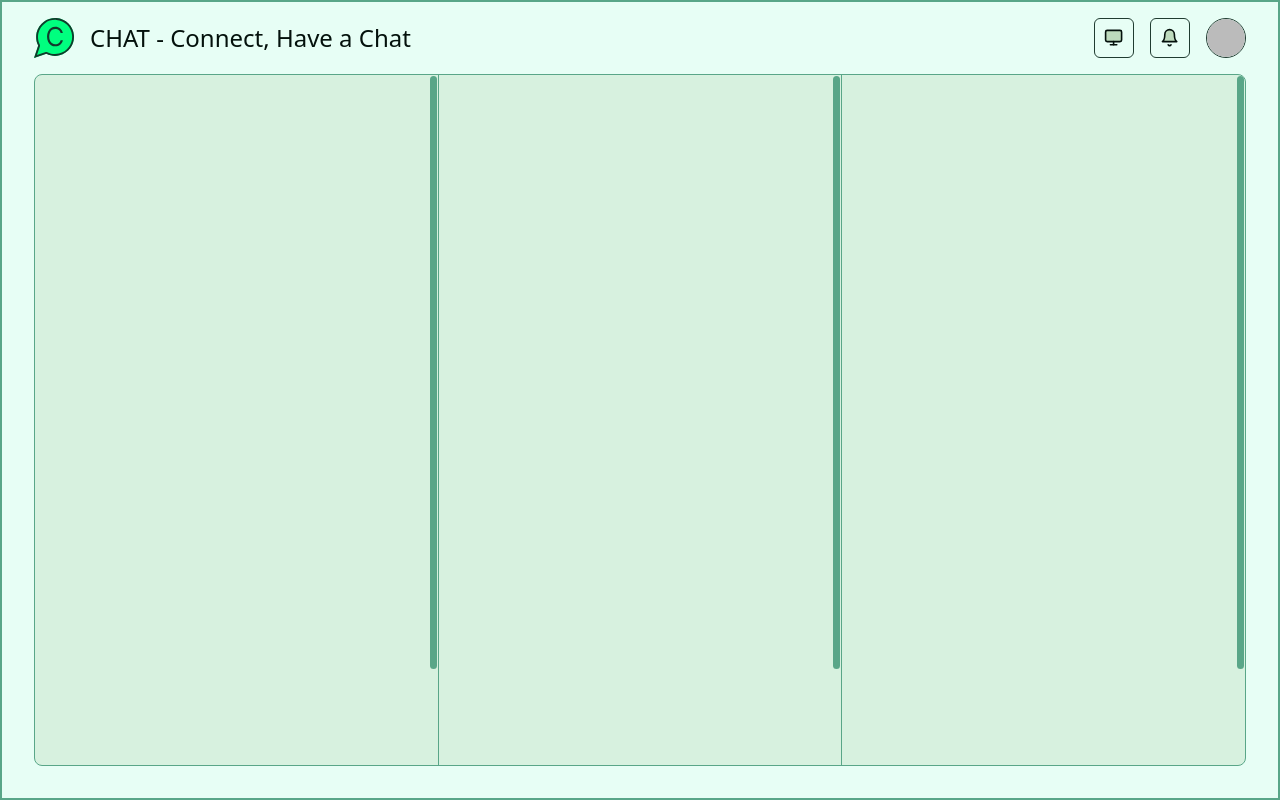
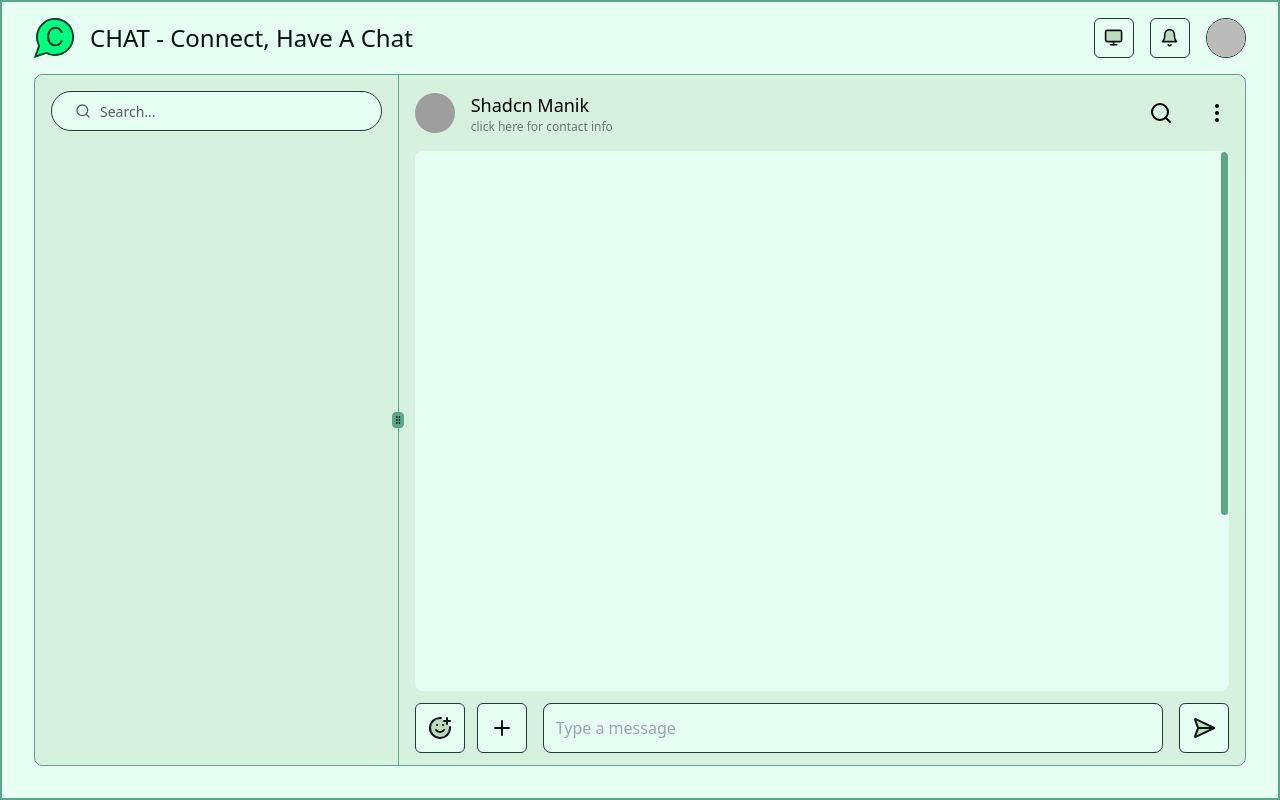
Before and after one commit to RanitManik/CHAT, a React (Vite) app: page / in a window 1280 px wide. Built offline with nearby package versions, Linux system fonts and the light colour scheme; no server answers; sample sign-in values are in the browser's storage; grey boxes are pictures that could not be loaded.

Commit message:
:sparkles: added DashBoard child components

```diff
--- a/package.json
+++ b/package.json
@@ -13,6 +13,7 @@
     "lucide-react": "^0.418.0",
     "react": "^18.2.0",
     "react-dom": "^18.2.0",
+    "react-resizable-panels": "^2.0.23",
     "react-router-dom": "^6.26.0",
     "sonner": "^1.5.0",
     "tailwind-merge": "^2.4.0",
--- a/src/components/block/Background.component.jsx
+++ b/src/components/block/Background.component.jsx
@@ -1,7 +1,7 @@
 const BackgroundComponent = ({ children }) => {
     return (
         <div className="m-auto duration-200 animate-in fade-in">
-            <div className="mx-auto min-h-[100svh] max-w-[1900px] caret-primary">
+            <div className="mx-auto grid min-h-[100svh] max-w-[1900px] items-center caret-primary">
                 {children}
             </div>
         </div>
--- /dev/null
+++ b/src/components/block/Contacts.component.jsx
@@ -0,0 +1,20 @@
+import { Input } from "@/components/ui/input.jsx";
+import { Search } from "lucide-react";
+
+const ContactsComponent = () => {
+    return (
+        <div className="p-4">
+            <div className="relative">
+                <Search className="absolute left-6 top-3 h-4 w-4 text-muted-foreground" />
+                <Input
+                    type="search"
+                    placeholder="Search..."
+                    className="w-full rounded-full bg-background pl-12"
+                />
+            </div>
+            <div></div>
+        </div>
+    );
+};
+
+export default ContactsComponent;
--- /dev/null
+++ b/src/components/block/Conversation.component.jsx
@@ -0,0 +1,84 @@
+import {
+    Avatar,
+    AvatarFallback,
+    AvatarImage,
+} from "@/components/ui/avatar.jsx";
+import {
+    Search,
+    EllipsisVertical,
+    SmilePlus,
+    Plus,
+    SendHorizontal,
+} from "lucide-react";
+import { ScrollArea } from "@/components/ui/scroll-area.jsx";
+import { Button } from "@/components/ui/button.jsx";
+
+const ConversationComponent = () => {
+    return (
+        <div className="flex h-full flex-col px-4">
+            <div className="flex items-center justify-between gap-4 py-4">
+                <div className="flex items-center gap-4">
+                    <Avatar>
+                        <AvatarImage
+                            title="@shadcn"
+                            src="https://github.com/shadcn.png"
+                            alt="@shadcn"
+                        />
+                        <AvatarFallback>CN</AvatarFallback>
+                    </Avatar>
+                    <div className="grid justify-between">
+                        <p className="text-lg font-[500]">Shadcn Manik</p>
+                        <span className="text-xs font-normal opacity-50">
+                            click here for contact info
+                        </span>
+                    </div>
+                </div>
+                <div className="flex items-center gap-8">
+                    <Search />
+                    <EllipsisVertical />
+                </div>
+            </div>
+            <ScrollArea
+                type="always"
+                className="flex-1 rounded-lg bg-background"
+            >
+                <div className="min-h-svh"></div>
+            </ScrollArea>
+            <div className="py-3">
+                <div className="flex items-end justify-between gap-4">
+                    <div className="flex items-center gap-3">
+                        <Button
+                            className="relative h-[50px] w-[50px]"
+                            variant="outline"
+                            size="icon"
+                        >
+                            <SmilePlus className="h-[1.5rem] w-[1.5rem] fill-accent stroke-primary transition-all duration-300 animate-in fade-in" />
+                        </Button>
+                        <Button
+                            className="relative h-[50px] w-[50px]"
+                            variant="outline"
+                            size="icon"
+                        >
+                            <Plus className="h-[1.5rem] w-[1.5rem] fill-accent stroke-primary transition-all duration-300 animate-in fade-in" />
+                        </Button>
+                    </div>
+                    <textarea
+                        placeholder="Type a message"
+                        rows="1"
+                        spellCheck="true"
+                        className="h-auto max-h-[20svh] flex-1 resize-none rounded-lg border border-input bg-background p-3 outline-none [field-sizing:content]"
+                    ></textarea>
+                    <Button
+                        className="relative h-[50px] w-[50px]"
+                        variant="outline"
+                        size="icon"
+                    >
+                        <SendHorizontal className="h-[1.5rem] w-[1.5rem] fill-accent stroke-primary transition-all duration-300 animate-in fade-in" />
+                    </Button>
+                </div>
+            </div>
+        </div>
+    );
+};
+
+export default ConversationComponent;
--- a/src/components/block/Dashboard.component.jsx
+++ b/src/components/block/Dashboard.component.jsx
@@ -1,28 +1,35 @@
 import NavigationComponent from "./Navigation.component.jsx";
 import { ScrollArea } from "@/components/ui/scroll-area.jsx";
+import ConversationComponent from "@/components/block/Conversation.component.jsx";
+import ContactsComponent from "@/components/block/Contacts.component.jsx";
+import {
+    ResizableHandle,
+    ResizablePanel,
+    ResizablePanelGroup,
+} from "@/components/ui/resizable.jsx";
 
 const DashboardComponent = () => {
     return (
         <main>
             <div className="flex h-screen max-h-[1080px] max-w-[1920px] flex-col bg-background px-4 md:px-6 lg:border-2 lg:px-8">
                 <NavigationComponent />
-                <div className="mb-4 flex h-full overflow-hidden rounded-lg border bg-accent/40 md:mb-6 lg:mb-8">
-                    <ScrollArea
-                        type="always"
-                        className="h-full flex-1 border-r"
+                <ResizablePanelGroup
+                    direction="horizontal"
+                    className="flex-1 rounded-lg border bg-accent/40 md:mb-6 lg:mb-8"
+                >
+                    <ResizablePanel
+                        defaultSize={30}
+                        className="min-w-[min(20vw,300px)] max-w-[min(40vw,600px)]"
                     >
-                        <div className="h-svh"></div>
-                    </ScrollArea>
-                    <ScrollArea
-                        type="always"
-                        className="h-full flex-1 border-r"
-                    >
-                        <div className="h-svh"></div>
-                    </ScrollArea>
-                    <ScrollArea type="always" className="h-full flex-1">
-                        <div className="h-svh"></div>
-                    </ScrollArea>
-                </div>
+                        <ScrollArea type="always" className="h-full">
+                            <ContactsComponent />
+                        </ScrollArea>
+                    </ResizablePanel>
+                    <ResizableHandle withHandle />
+                    <ResizablePanel defaultSize={70} className="flex flex-col">
+                        <ConversationComponent />
+                    </ResizablePanel>
+                </ResizablePanelGroup>
             </div>
         </main>
     );
--- a/src/components/block/Navigation.component.jsx
+++ b/src/components/block/Navigation.component.jsx
@@ -10,7 +10,7 @@ const NavigationComponent = () => {
                 <div className="flex h-full select-none items-center gap-4">
                     <img className="h-full" src={`${assets.logo}`} alt="" />
                     <h1 className="hidden text-2xl text-primary lg:block">
-                        CHAT - Connect, Have a Chat
+                        CHAT - Connect, Have A Chat
                     </h1>
                 </div>
                 <div className="flex items-center gap-4">
--- /dev/null
+++ b/src/components/ui/resizable.jsx
@@ -0,0 +1,36 @@
+"use client";
+
+import { GripVertical } from "lucide-react";
+import * as ResizablePrimitive from "react-resizable-panels";
+
+import { cn } from "@/lib/utils";
+
+const ResizablePanelGroup = ({ className, ...props }) => (
+    <ResizablePrimitive.PanelGroup
+        className={cn(
+            "flex h-full w-full data-[panel-group-direction=vertical]:flex-col",
+            className,
+        )}
+        {...props}
+    />
+);
+
+const ResizablePanel = ResizablePrimitive.Panel;
+
+const ResizableHandle = ({ withHandle, className, ...props }) => (
+    <ResizablePrimitive.PanelResizeHandle
+        className={cn(
+            "relative flex w-px items-center justify-center bg-border after:absolute after:inset-y-0 after:left-1/2 after:w-1 after:-translate-x-1/2 focus-visible:outline-none focus-visible:ring-1 focus-visible:ring-ring focus-visible:ring-offset-1 data-[panel-group-direction=vertical]:h-px data-[panel-group-direction=vertical]:w-full data-[panel-group-direction=vertical]:after:left-0 data-[panel-group-direction=vertical]:after:h-1 data-[panel-group-direction=vertical]:after:w-full data-[panel-group-direction=vertical]:after:-translate-y-1/2 data-[panel-group-direction=vertical]:after:translate-x-0 [&[data-panel-group-direction=vertical]>div]:rotate-90",
+            className,
+        )}
+        {...props}
+    >
+        {withHandle && (
+            <div className="z-10 flex h-4 w-3 items-center justify-center rounded-sm border bg-border">
+                <GripVertical className="h-2.5 w-2.5" />
+            </div>
+        )}
+    </ResizablePrimitive.PanelResizeHandle>
+);
+
+export { ResizablePanelGroup, ResizablePanel, ResizableHandle };
--- /dev/null
+++ b/src/components/ui/textarea.jsx
@@ -0,0 +1,19 @@
+import * as React from "react";
+
+import { cn } from "@/lib/utils";
+
+const Textarea = React.forwardRef(({ className, ...props }, ref) => {
+    return (
+        <textarea
+            className={cn(
+                "flex min-h-[80px] w-full rounded-md border border-input bg-background px-3 py-2 text-sm ring-offset-background placeholder:text-muted-foreground focus-visible:outline-none focus-visible:ring-2 focus-visible:ring-ring focus-visible:ring-offset-2 disabled:cursor-not-allowed disabled:opacity-50",
+                className,
+            )}
+            ref={ref}
+            {...props}
+        />
+    );
+});
+Textarea.displayName = "Textarea";
+
+export { Textarea };
```
